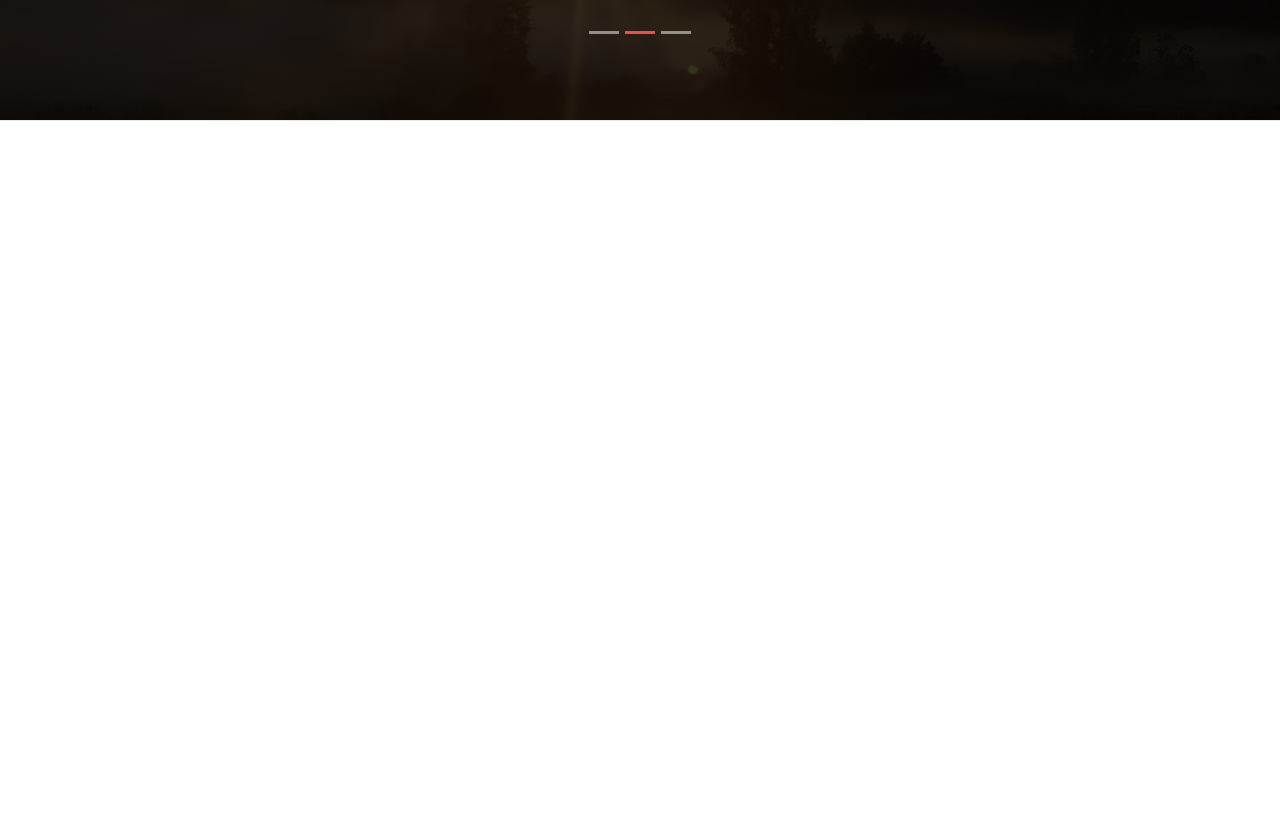
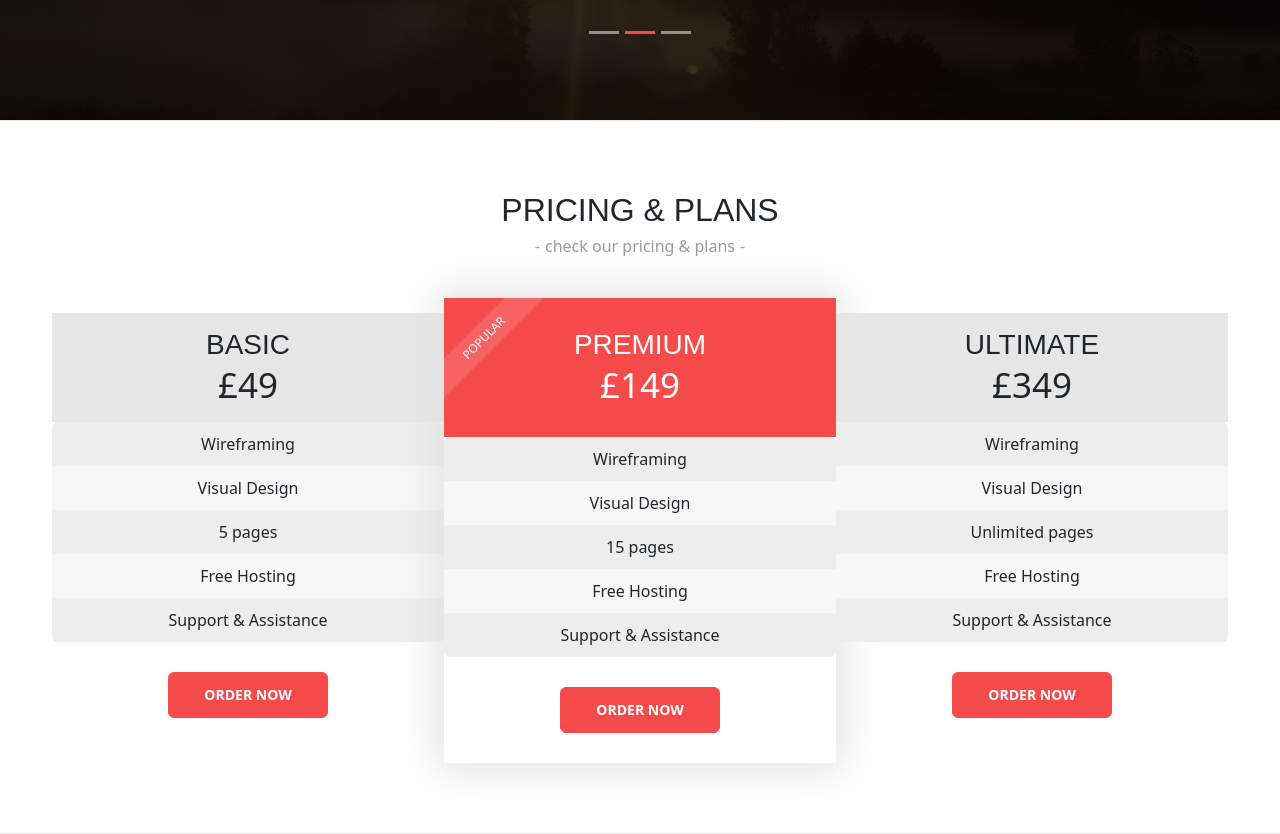
Before and after one commit to remus00/Corporate-App, a React (Create React App) app: page / in a window 1280 px wide. Shown: the part 4660-5494 px from the top of the page. Before the commit the page ends 4781 px from the top, so only its background shows below. Built offline with nearby package versions, Linux system fonts and the light colour scheme.

Commit message:
Pricing Component

```diff
--- a/src/App.js
+++ b/src/App.js
@@ -7,6 +7,7 @@
 import AppWorks from "./components/works";
 import AppTeams from "./components/teams";
 import AppTestimonials from "./components/testimonials";
+import AppPricing from "./components/pricing";
 
 function App() {
     return (
@@ -21,6 +22,7 @@
                 <AppWorks />
                 <AppTeams />
                 <AppTestimonials />
+                <AppPricing />
             </main>
         </div>
     );
--- /dev/null
+++ b/src/components/pricing.jsx
@@ -0,0 +1,93 @@
+import React from "react";
+import Container from "react-bootstrap/Container";
+import Row from "react-bootstrap/Row";
+import Col from "react-bootstrap/Col";
+import ListGroup from "react-bootstrap/ListGroup";
+
+const pricingData = [
+    {
+        id: 1,
+        plan: "Basic",
+        price: "£49",
+        features: [
+            "Wireframing",
+            "Visual Design",
+            "5 pages",
+            "Free Hosting",
+            "Support & Assistance",
+        ],
+        link: "https://www.google.com",
+    },
+    {
+        id: 2,
+        plan: "Premium",
+        price: "£149",
+        features: [
+            "Wireframing",
+            "Visual Design",
+            "15 pages",
+            "Free Hosting",
+            "Support & Assistance",
+        ],
+        link: "https://www.facebook.com",
+    },
+    {
+        id: 3,
+        plan: "Ultimate",
+        price: "£349",
+        features: [
+            "Wireframing",
+            "Visual Design",
+            "Unlimited pages",
+            "Free Hosting",
+            "Support & Assistance",
+        ],
+        link: "https://www.twitter.com",
+    },
+];
+
+const AppPricing = () => {
+    return (
+        <section id="pricing" className="block pricing-block">
+            <Container fluid>
+                <div className="title-holder">
+                    <h2>Pricing &amp; plans</h2>
+                    <div className="subtitle">
+                        check our pricing &amp; plans
+                    </div>
+                </div>
+                <Row>
+                    {pricingData.map((pricing) => (
+                        <Col sm={4} key={pricing.id}>
+                            <div className="heading">
+                                <h3>{pricing.plan}</h3>
+                                <span className="price">{pricing.price}</span>
+                            </div>
+                            <div className="content">
+                                <ListGroup>
+                                    {pricing.features.map((feature, index) => (
+                                        <ListGroup.Item key={index}>
+                                            {feature}
+                                        </ListGroup.Item>
+                                    ))}
+                                </ListGroup>
+                            </div>
+                            <div className="btn-holder">
+                                <a
+                                    href={pricing.link}
+                                    className="btn btn-primary"
+                                    target="_blank"
+                                    rel="noreferrer"
+                                >
+                                    Order Now
+                                </a>
+                            </div>
+                        </Col>
+                    ))}
+                </Row>
+            </Container>
+        </section>
+    );
+};
+
+export default AppPricing;
```
